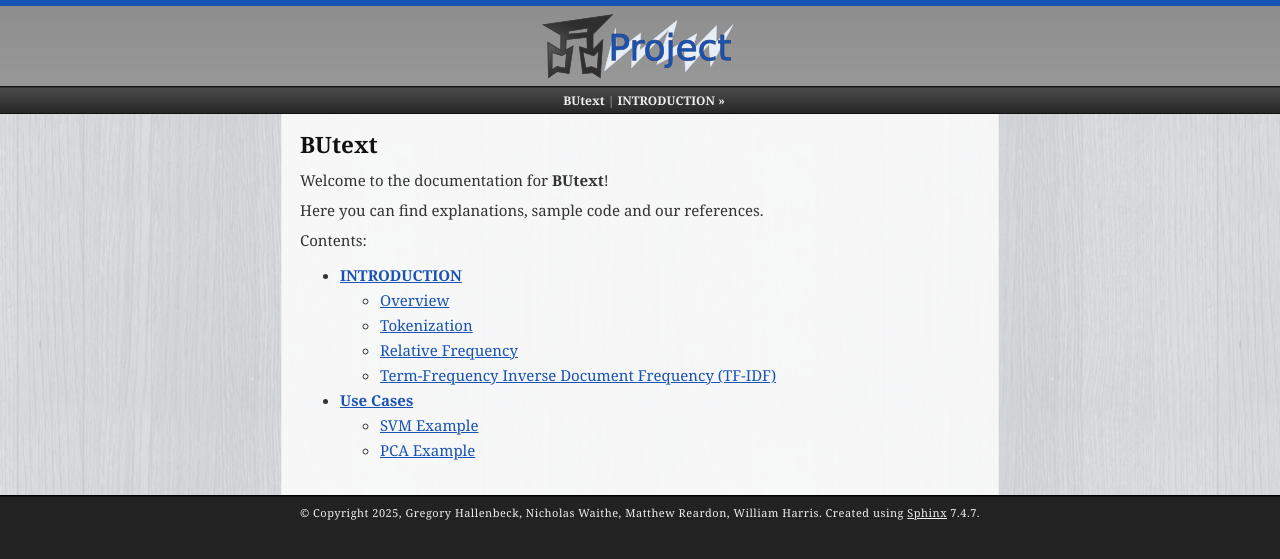
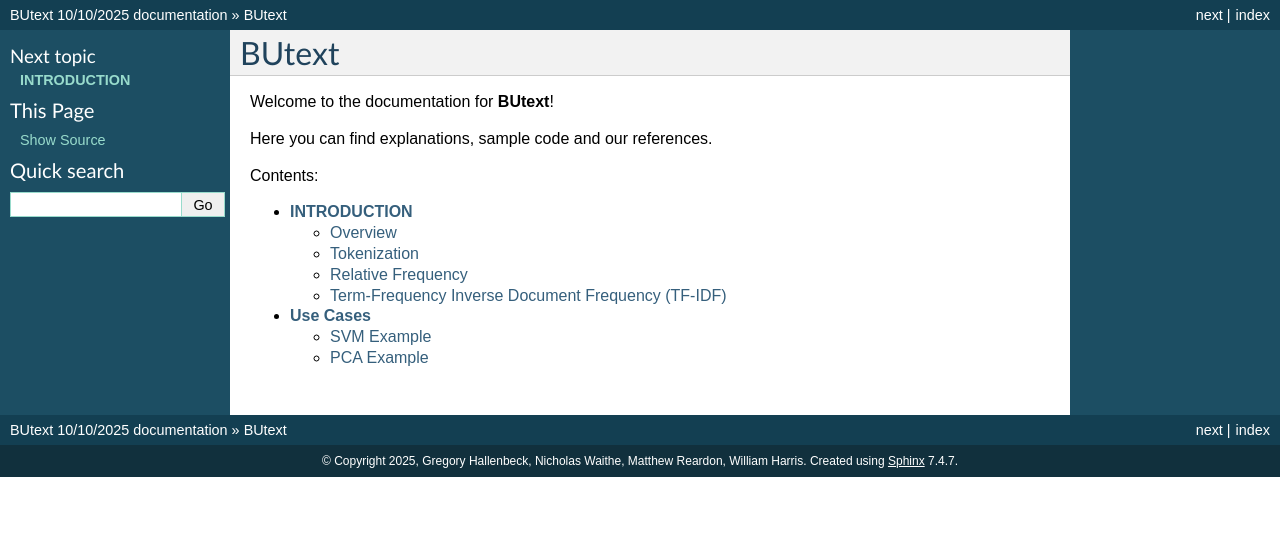
Before and after one commit to chipskiW/butext, a Sphinx documentation site: the page built from docs/index.rst, in a window 1280 px wide. Shown: the top 559 px of the page. Built offline with Sphinx 7.4.7, drawn with Linux system fonts in a browser that asks for light colours.

Commit message:
Update conf.py
Signed-off-by: Nicholas  <nicholwaithe11@gmail.com>

```diff
--- a/docs/conf.py
+++ b/docs/conf.py
@@ -24,5 +24,5 @@ exclude_patterns = ['_build', 'Thumbs.db', '.DS_Store']
 # -- Options for HTML output -------------------------------------------------
 # https://www.sphinx-doc.org/en/master/usage/configuration.html#options-for-html-output
 
-html_theme = 'scrolls'
+html_theme = 'classic'
 html_static_path = ['_static']
```
